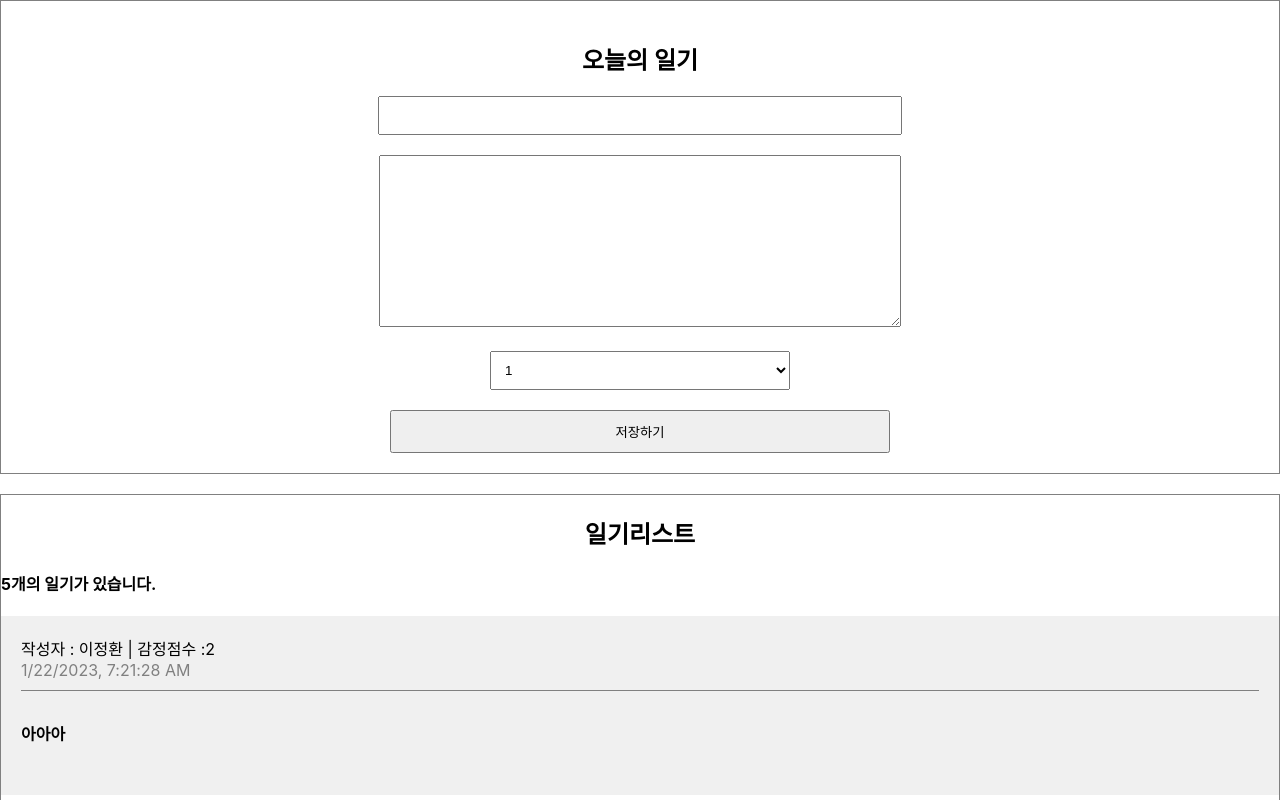
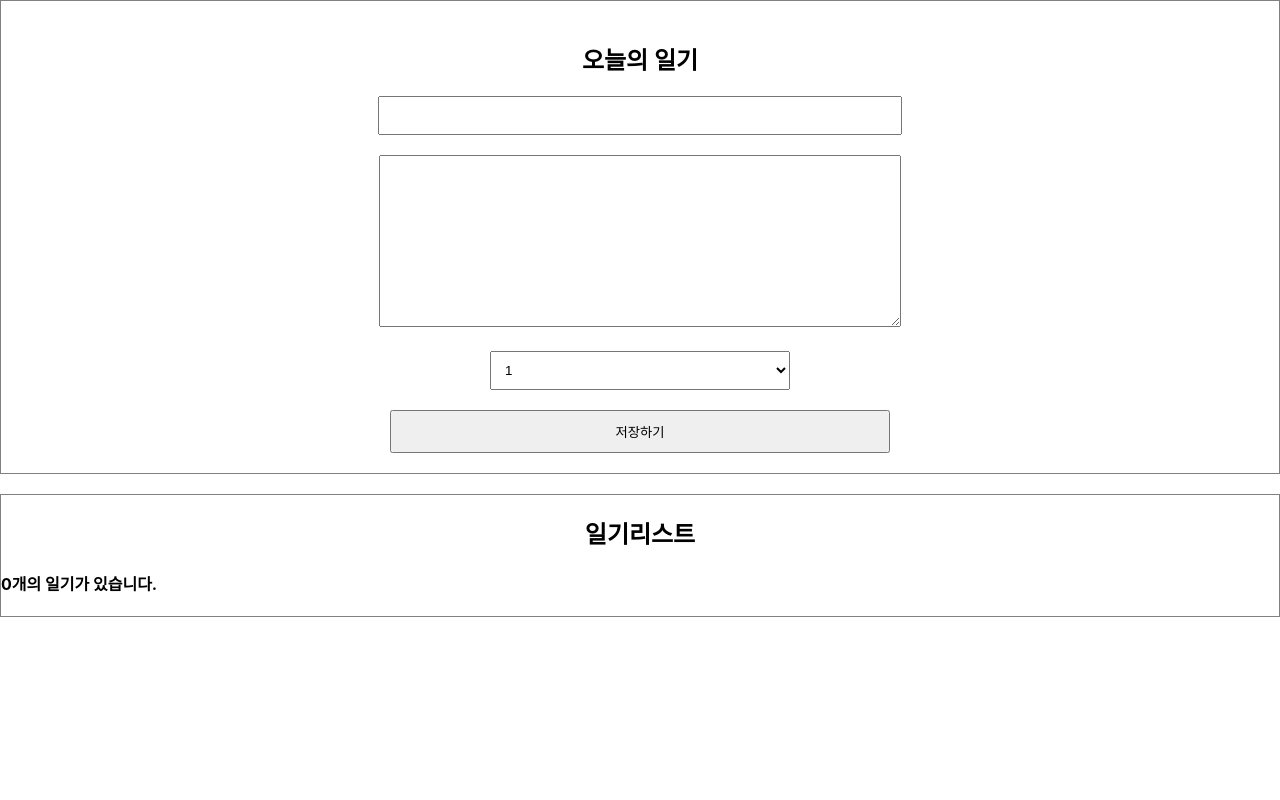
Before and after one commit to jinaSE0/simplediary, a React (Create React App) app: page / in a window 1280 px wide. Shown: the top 800 px of the page. Built offline with nearby package versions, Linux system fonts and the light colour scheme.

Commit message:
데이터추가하기

```diff
--- a/src/App.js
+++ b/src/App.js
@@ -1,50 +1,30 @@
+import { useRef, useState } from "react";
 import "./App.css";
 import DiaryEditor from "./DiaryEditor";
 import DiaryList from "./DiaryList";
 
-const dummyList = [
-  {
-    id: 1,
-    author: "이정환",
-    content: "아아아",
-    emotion: 2,
-    created_date: new Date().getTime(),
-  },
-  {
-    id: 2,
-    author: "이",
-    content: "아아f아",
-    emotion: 2,
-    created_date: new Date().getTime(),
-  },
-  {
-    id: 3,
-    author: "이정",
-    content: "아d아아",
-    emotion: 3,
-    created_date: new Date().getTime(),
-  },
-  {
-    id: 4,
-    author: "환",
-    content: "아아f아",
-    emotion: 2,
-    created_date: new Date().getTime(),
-  },
-  {
-    id: 5,
-    author: "정환",
-    content: "d아아아",
-    emotion: 1,
-    created_date: new Date().getTime(),
-  },
-];
+function App() {
+  const [data, setData] = useState([]);
 
-function App() {
+  const dataId = useRef(0);
+
+  const onCreate = (author, content, emotion) => {
+    const created_date = new Date().getTime();
+    const newItem = {
+      author,
+      content,
+      emotion,
+      created_date,
+      id: dataId.current,
+    };
+    dataId.current += 1;
+    setData([newItem, ...data]);
+  };
+
   return (
     <div className="App">
-      <DiaryEditor />
-      <DiaryList diaryList={dummyList} />
+      <DiaryEditor onCreate={onCreate} />
+      <DiaryList diaryList={data} />
     </div>
   );
 }
--- a/src/DiaryEditor.js
+++ b/src/DiaryEditor.js
@@ -1,6 +1,6 @@
 import { useRef, useState } from "react";
 
-const DiaryEditor = () => {
+const DiaryEditor = ({ onCreate }) => {
   const authorInput = useRef();
   const contentInput = useRef();
   const [state, setState] = useState({
@@ -21,6 +21,7 @@
   const handleSubmit = (e) => {
     if (state.author.length < 1) {
       authorInput.current.focus();
+      //alert를 띄우는 것보다 ux적으로 더 나음
       return; //리턴을 시켜줘서 더이상의 진행이 되지않도록 써줌
     }
 
@@ -29,7 +30,13 @@
       return;
     }
 
+    onCreate(state.author, state.content, state.emotion);
     alert("저장성공");
+    setState({
+      author: "",
+      content: "",
+      emotion: 1,
+    });
   };
   return (
     <div className="DiaryEditor">
```
